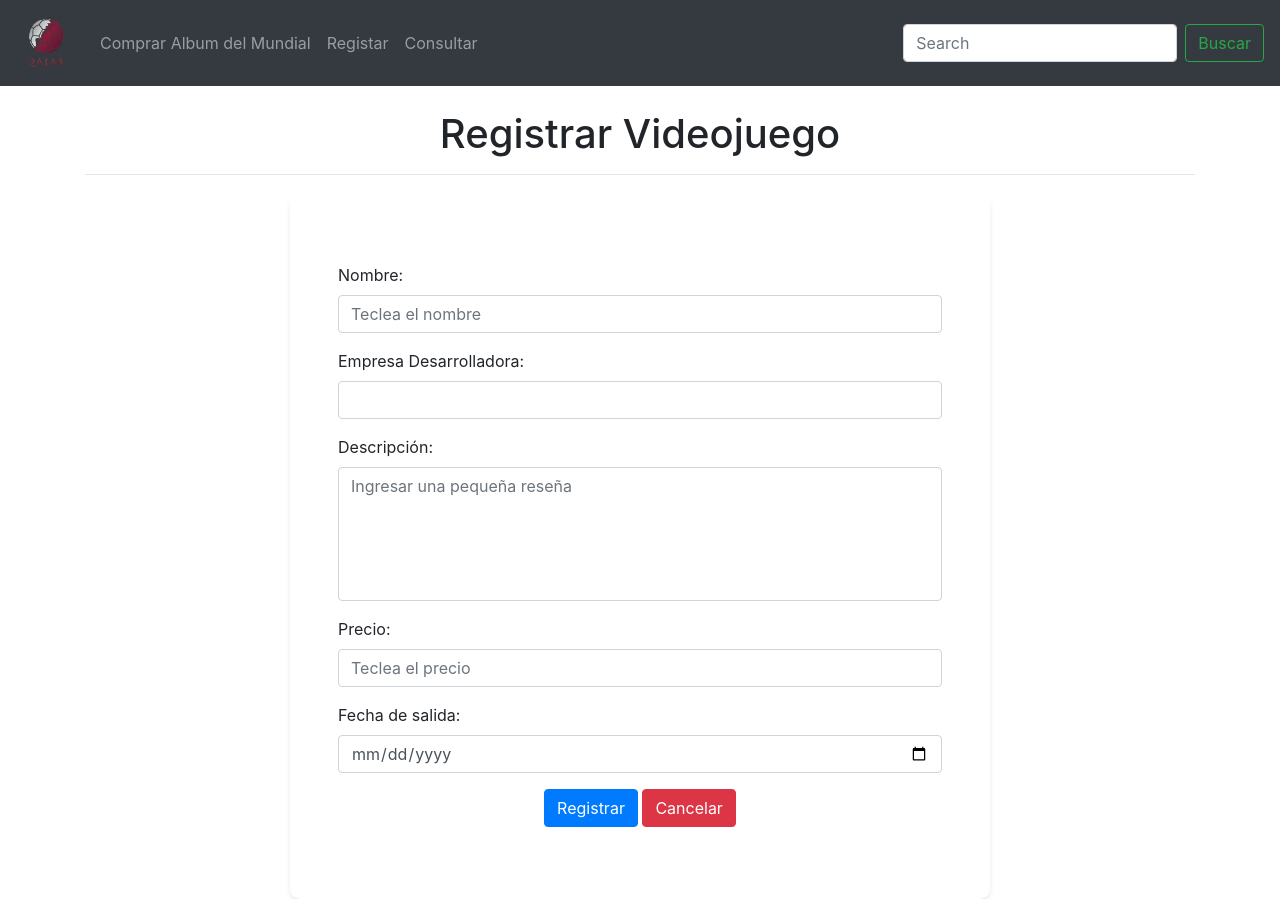
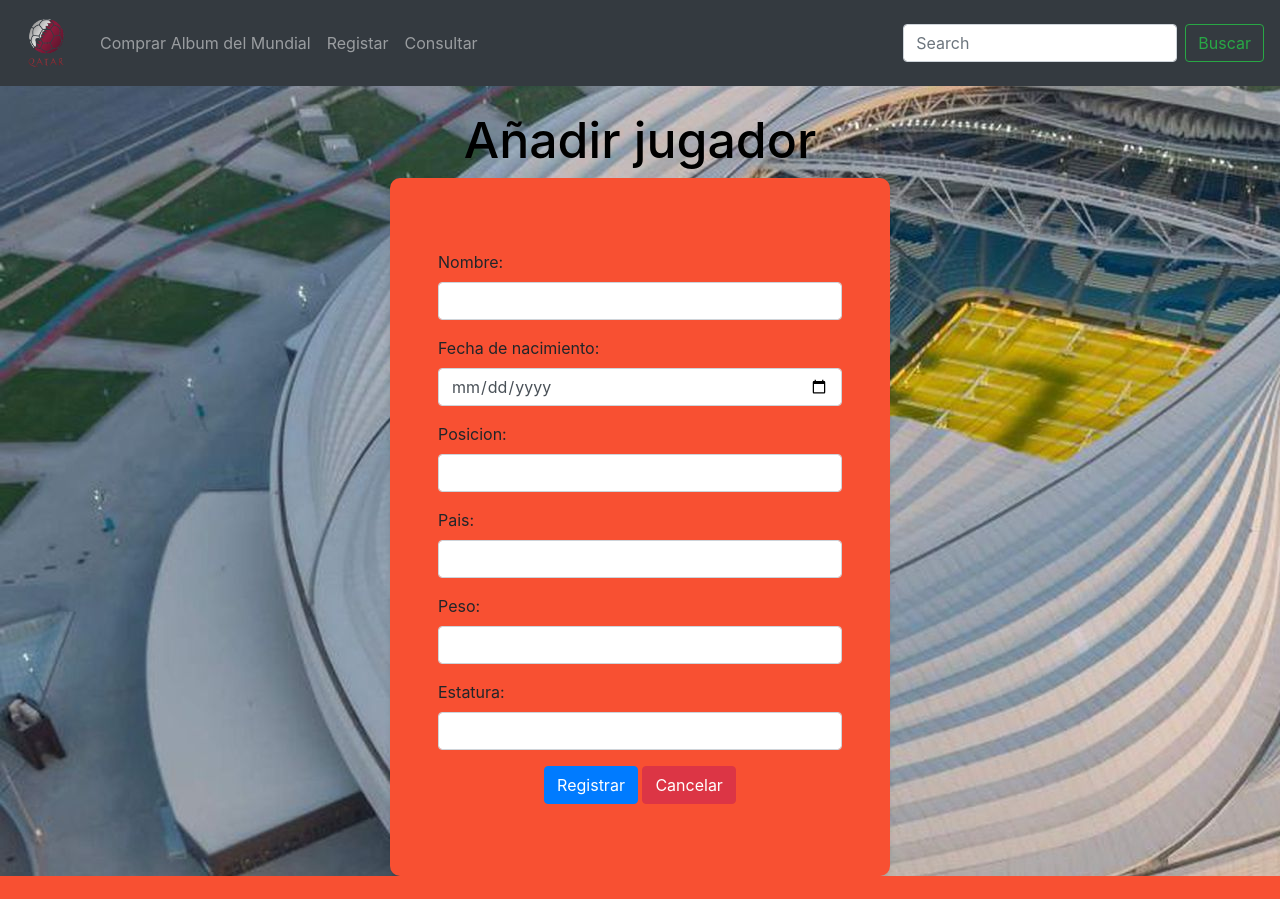
Before and after one commit to JuanRobledo11/Proyecto_parcial2, a PHP site: page /registrarDatos.php in a window 1280 px wide. After the commit the page ends 876 px from the top, so only its background shows below. Run offline with PHP 8.4, Linux system fonts and the light colour scheme.

Commit message:
Update registrarDatos.php

```diff
--- a/proyectop2/proyectoParcial2/registrarDatos.php
+++ b/proyectop2/proyectoParcial2/registrarDatos.php
@@ -4,28 +4,29 @@
     <meta charset="UTF-8">
     <meta http-equiv="X-UA-Compatible" content="IE=edge">
     <meta name="viewport" content="width=device-width, initial-scale=1.0">
-    <title>Videojuegos</title>
+    <title>Añadir jugador</title>
     <link rel="stylesheet" href="css/bootstrap.css">
     <script src="js/jquery-3.6.1.js"></script>
     <style>
-        textarea{
-            resize: none;
+        .form{
+            background-color: #fff;
+            margin: auto;
+            width: 90%;
+            max-width: 500px;
+            padding: 4.5em 3em;
+            border-radius: 10px;
+            box-shadow: 0 5px 10px -5px rgb(0 0 0 / 30%);
         }
 
         h1{
             text-align: center;
+            color: black;
+            font-size: 50px;
         }
 
-        .form{
-            background-color: #fff;
-            margin: auto;
-            width: 90%;
-            max-width: 700px;
-            padding: 4.5em 3em;
-            border-radius: 10px;
-            box-shadow: 0 5px 10px -5px rgb(0 0 0 / 30%)
+        body{
+            background-image: url("img/estadio.jpg");
         }
-
     </style>
 </head>
 <body>
@@ -34,44 +35,50 @@
     <div class="container">
         <div class="row">
             <div class="col-12">
-                <h1>Registrar Videojuego</h1><hr>
+                <h1>Añadir jugador</h1>
+                <form method="post" action="guardarDatos.php" class="form" style="background: rgba(248,80,50,1);">
 
-                <form method="post" action="guardarDatos.php" class="form">
                     <div class="form-group">
                         <label for="">Nombre:</label>
-                        <input type="text" class="form-control" name="nombre" placeholder="Teclea el nombre">
+                        <input type="text" class="form-control" name="nombre">
                     </div>
 
                     <div class="form-group">
-                        <label for="">Empresa Desarrolladora:</label>
-                        <input type="text" class="form-control" name="empresa_desarrolladora">
+                        <label for="">Fecha de nacimiento:</label>
+                        <input type="date" class="form-control" name="fecha_nacimiento">
                     </div>
 
                     <div class="form-group">
-                        <label for="">Descripción:</label>
-                        <textarea name="descripcion" cols="30" rows="5" class="form-control" placeholder="Ingresar una pequeña reseña"></textarea>
+                        <label for="">Posicion:</label>
+                        <input type="text" class="form-control" name="posicion">
                     </div>
 
                     <div class="form-group">
-                        <label for="">Precio:</label>
-                        <input type="number" class="form-control" name="precio" placeholder="Teclea el precio">
+                        <label for="">Pais:</label>
+                        <input type="text" class="form-control" name="pais">
                     </div>
 
                     <div class="form-group">
-                        <label for="">Fecha de salida:</label>
-                        <input type="date" class="form-control" name="fecha_salida">
+                        <label for="">Peso:</label>
+                        <input type="text" class="form-control" name="peso">
                     </div>
+
+                    <div class="form-group">
+                        <label for="">Estatura:</label>
+                        <input type="text" class="form-control" name="estatura">
+                    </div>
+
                     <center>
                     <div>
                         <input type="submit" class="btn btn-primary" value="Registrar" class="enviar">
                         <a href="consultarDatos.php" class="btn btn-danger">Cancelar</a>
                     </div>
                     <center>
+
                 </form>
             </div>
         </div>
     </div>
-
     <script src="js/bootstrap.js"></script>
 </body>
 </html>
```
